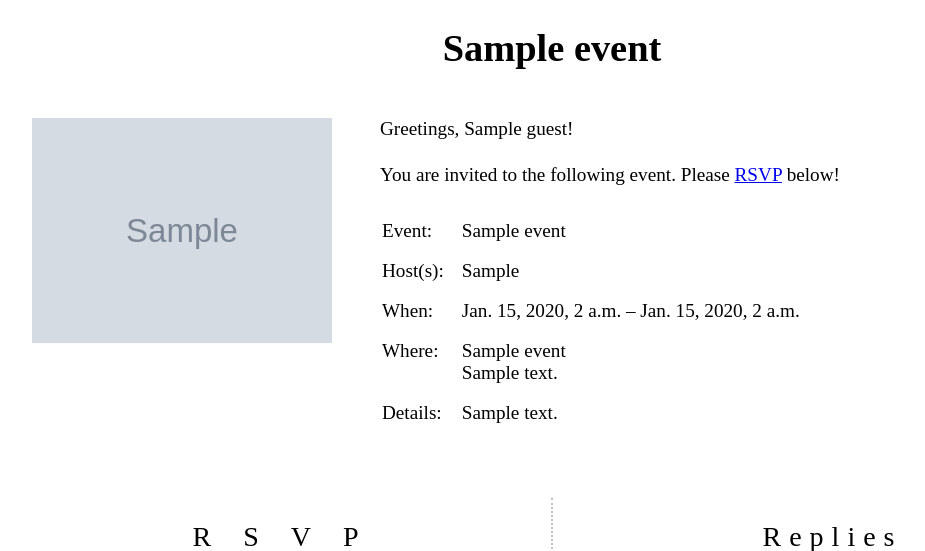
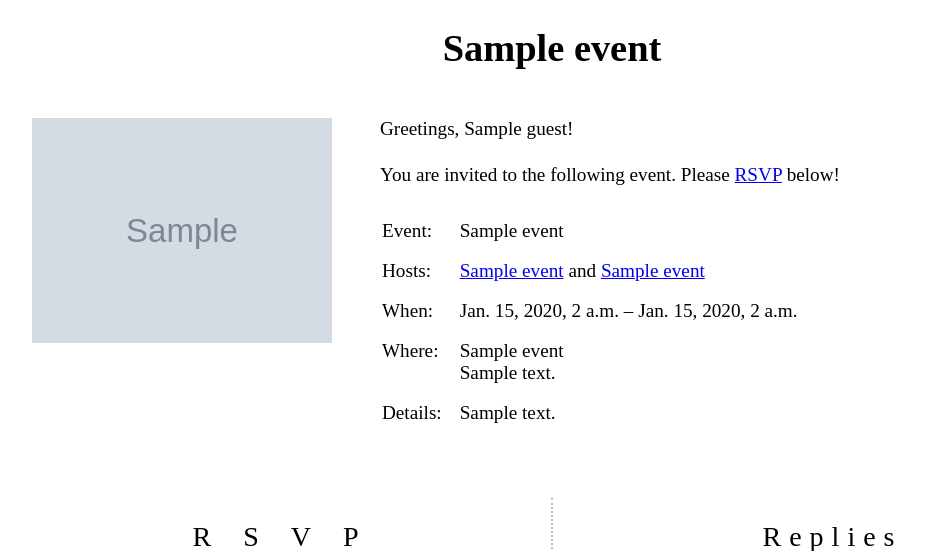
Before and after one commit to matthewn/seevooplay, a Django app: template seevooplay/templates/seevooplay/event.html in a window 1280 px wide. Shown: the top 551 px of the page, without its empty margins (88-1013 px from the left). Run offline with Django 3.2, Linux system fonts and the light colour scheme; tables that the repository leaves empty hold one stand-in row (values such as "Sample post"); the template is opened without the code that fills it: values that come from a table or form of the project are taken from there, most other values are stand-ins (such as "Sample title", 1, 10 or a date in 2020); grey boxes marked "Sample" are stand-in pictures.

Commit message:
add support for two hosts (with emails)

```diff
--- a/seevooplay/admin.py
+++ b/seevooplay/admin.py
@@ -35,7 +35,9 @@ class StatusesInline(admin.TabularInline):
 @admin.register(Event)
 class EventAdmin(admin.ModelAdmin):
     fields = (
-        ('name', 'host'),
+        'name',
+        ('host1_name', 'host1_email'),
+        ('host2_name', 'host2_email'),
         'start_datetime',
         'end_datetime',
         ('location_name', 'location_address'),
--- a/seevooplay/models.py
+++ b/seevooplay/models.py
@@ -23,7 +23,10 @@ class Guest(TimeStampedModel, UUIDModel):
 
 class Event(TimeStampedModel):
     name = models.CharField(max_length=64)
-    host = models.CharField(max_length=64)
+    host1_name = models.CharField(max_length=64)
+    host1_email = models.EmailField(blank=True)
+    host2_name = models.CharField(blank=True, max_length=64)
+    host2_email = models.EmailField(blank=True)
     start_datetime = models.DateTimeField()
     end_datetime = models.DateTimeField(blank=True, null=True)
     location_name = models.CharField(max_length=64)
--- a/seevooplay/templates/seevooplay/event.html
+++ b/seevooplay/templates/seevooplay/event.html
@@ -28,7 +28,15 @@
 
     <table class="event-details">
         <tr><td>Event:</td><td>{{ event.name }}</td></tr>
-        <tr><td>Host(s):</td><td>{{ event.host }}</td></tr>
+        <tr>
+            <td>
+                {% if event.host2_name %}Hosts:{% else %}Host:{% endif %}
+            </td>
+            <td>
+                {% if event.host1_email %}<a href="mailto:{{ event.host1_email }}">{% endif %}{{ event.host1_name }}{% if event.host1_email %}</a>{% endif %}
+                {% if event.host2_name %}and {% if event.host2_email %}<a href="mailto:{{ event.host2_email }}">{% endif %}{{ event.host2_name }}{% if event.host2_email %}</a>{% endif %}{% endif %}
+            </td>
+        </tr>
         <tr>
             <td>When:</td>
             <td>
```
Also changed, not shown: seevooplay/migrations/0030_auto_20210806_1633.py (added).
